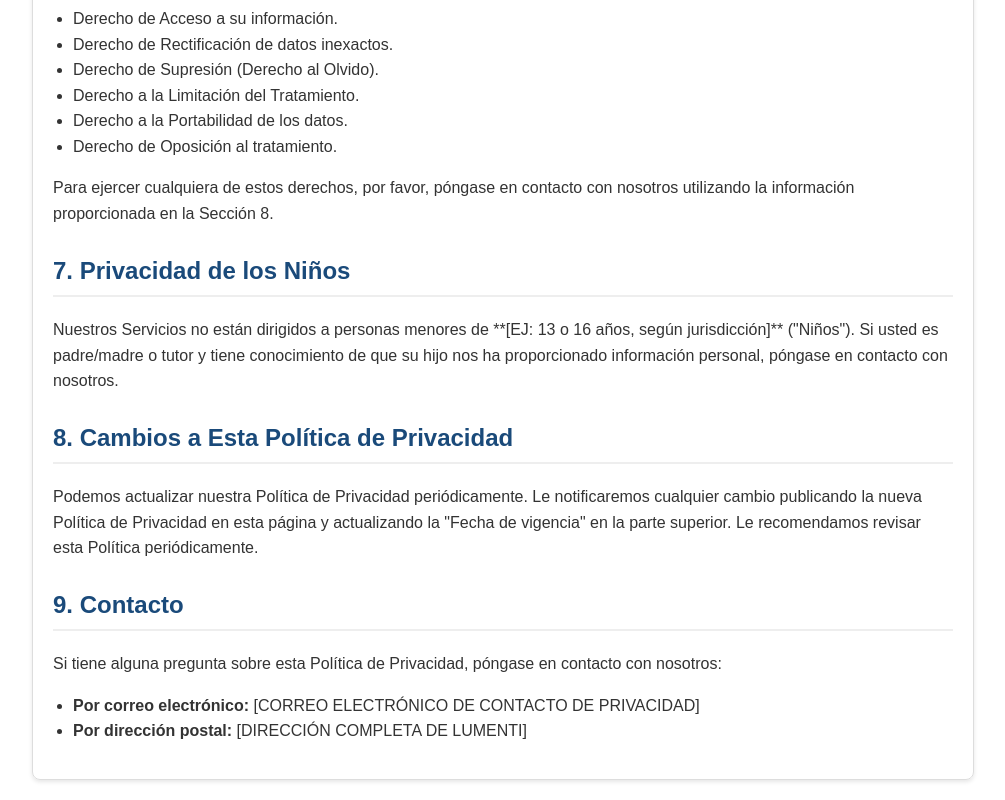
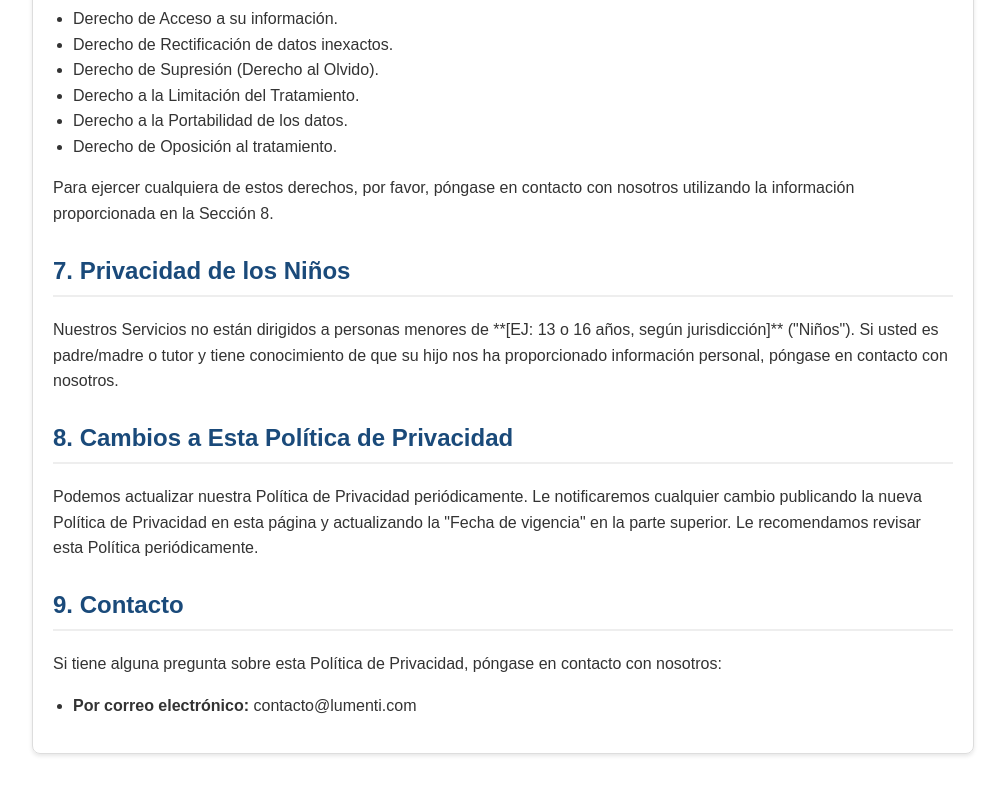
Before and after one commit to lumentiapps/lumenti.github.io, a plain HTML site: page privacidad.html in a window 1280 px wide. Shown: the part 1957-2757 px from the top of the page, without its empty margins (137-1142 px from the left). After the commit the page ends 2731 px from the top, so only its background shows below. Drawn offline with Linux system fonts and the light colour scheme.

Commit message:
Update privacidad.html
added email

```diff
--- a/privacidad.html
+++ b/privacidad.html
@@ -142,9 +142,9 @@
             Si tiene alguna pregunta sobre esta Política de Privacidad, póngase en contacto con nosotros:
         </p>
         <ul>
-            <li><strong>Por correo electrónico:</strong> [CORREO ELECTRÓNICO DE CONTACTO DE PRIVACIDAD]</li>
-            <li><strong>Por dirección postal:</strong> [DIRECCIÓN COMPLETA DE LUMENTI]</li>
+            <li><strong>Por correo electrónico:</strong> contacto@lumenti.com</li>
         </ul>
     </div>
 </body>
+
 </html>
```
